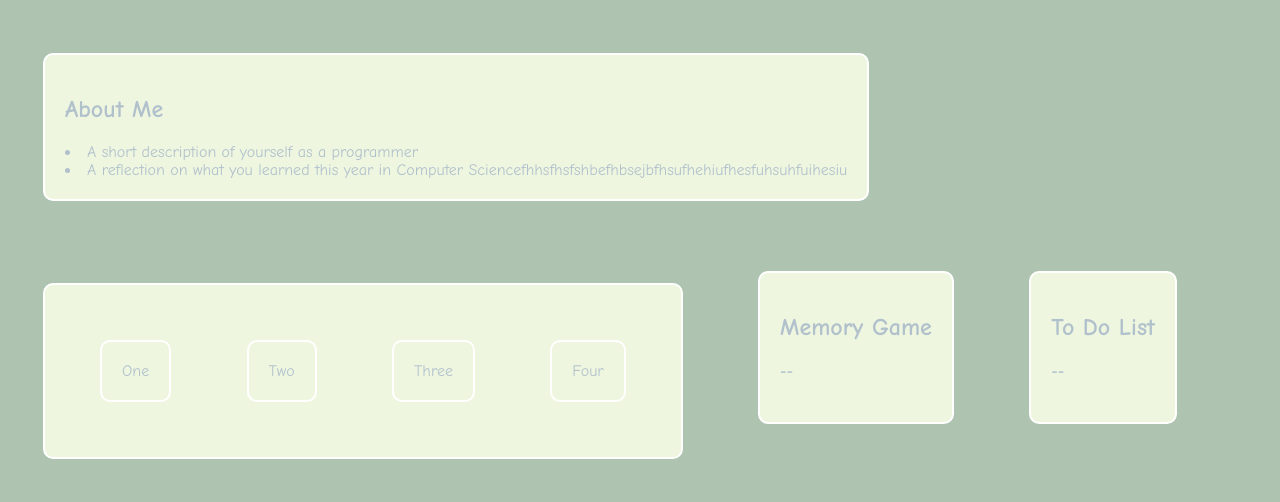
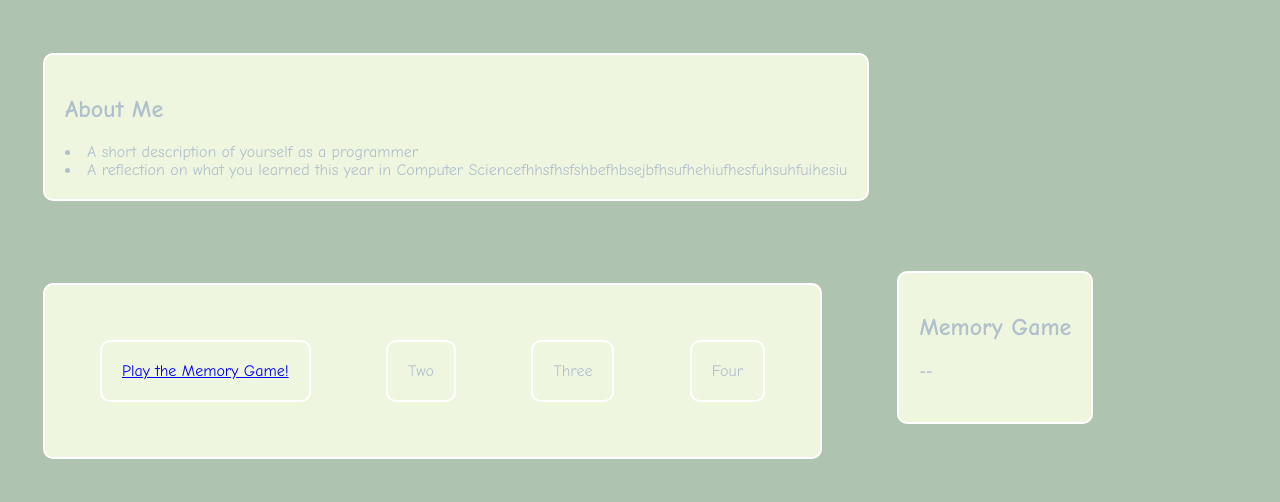
Before and after one commit to nooooooooobyebye/Portfolio, a plain HTML site: page index.html in a window 1280 px wide. Shown: the part 298-800 px from the top of the page. Drawn offline with Linux system fonts and the light colour scheme.

Commit message:
Update index.html

```diff
--- a/index.html
+++ b/index.html
@@ -57,7 +57,11 @@
 
     </footer>
    <div class="wrapper">
-  <div>One</div>
+  <div class= "One">
+     <a href ="memoryGame">Play the Memory Game!</a>
+     </a>
+  </div>
+
   <div>Two</div>
   <div>Three</div>
   <div>Four</div>
```
